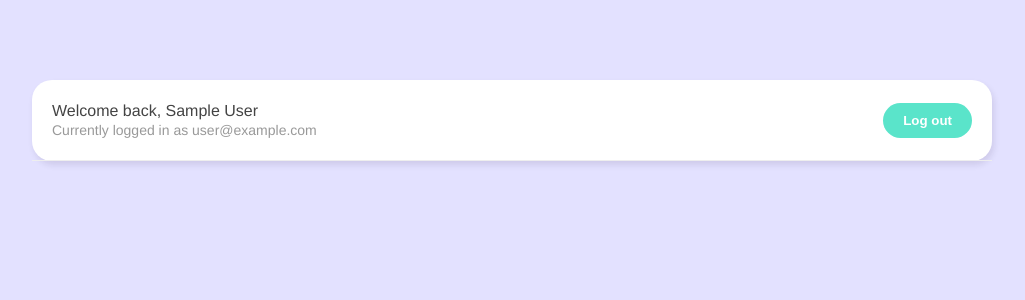
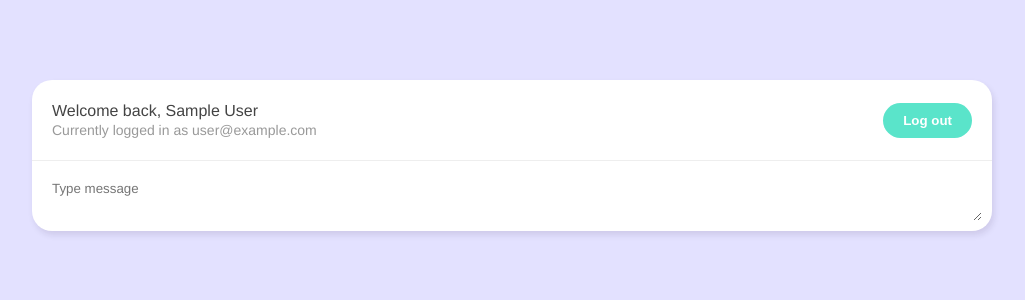
Before and after one commit to realLongjiLi/chat-room-app, a Vue app: page /chatroom in a window 1280 px wide. Shown: the top 300 px of the page, without its empty margins (128-1153 px from the left). Built offline with nearby package versions, Linux system fonts and the light colour scheme; no server answers; sample sign-in values are in the browser's storage.

Commit message:
Added new chat form to send message data to firebase

```diff
--- /dev/null
+++ b/src/components/NewChatform.vue
@@ -0,0 +1,52 @@
+<template>
+  <form action="" @submit.prevent="submitHandler">
+    <textarea
+      placeholder="Type message"
+      v-model="message"
+      @keypress.enter.prevent="submitHandler"
+    >
+    </textarea>
+    <div class="error">{{ error }}</div>
+  </form>
+</template>
+
+<script>
+import { ref } from 'vue'
+import getProfile from '../composables/getProfile'
+import { timestamp } from '../firebase/config'
+import useCollection from '../composables/useCollection'
+export default {
+  setup() {
+    const message = ref('')
+    const { user } = getProfile()
+    const { error, addItem } = useCollection('messages')
+    const submitHandler = async () => {
+      const chat = {
+        message: message.value,
+        user: user.value.displayName,
+        createdAt: timestamp()
+      }
+      await addItem(chat)
+      if (!error.value) message.value = ''
+    }
+    return { message, submitHandler, error }
+  }
+}
+</script>
+
+<style scoped>
+form {
+  margin: 10px;
+}
+textarea {
+  width: 100%;
+  max-width: 100%;
+  margin-bottom: 6px;
+  padding: 10px;
+  box-sizing: border-box;
+  border: 0;
+  border-radius: 20px;
+  font-family: inherit;
+  outline: none;
+}
+</style>
--- /dev/null
+++ b/src/composables/useCollection.js
@@ -0,0 +1,18 @@
+import { ref } from 'vue'
+import { projectFirestore } from '../firebase/config'
+
+const useCollection = (collection) => {
+  const error = ref(null)
+  const addItem = async (item) => {
+    error.value = null
+    try {
+      await projectFirestore.collection(collection).add(item)
+      error.value = null
+    } catch (err) {
+      error.value = err.message
+    }
+  }
+  return { error, addItem }
+}
+
+export default useCollection
--- a/src/views/Chatroom.vue
+++ b/src/views/Chatroom.vue
@@ -1,6 +1,7 @@
 <template>
   <div class="container">
     <Navbar />
+    <NewChatform />
   </div>
 </template>
 
@@ -9,6 +10,7 @@
 import { useRouter } from 'vue-router'
 import { watch } from 'vue'
 import getProfile from '../composables/getProfile'
+import NewChatform from '../components/NewChatform'
 export default {
   setup() {
     const router = useRouter()
@@ -17,7 +19,7 @@
       if (!user.value) router.push({ name: 'Welcome' })
     })
   },
-  components: { Navbar }
+  components: { Navbar, NewChatform }
 }
 </script>
 
```
